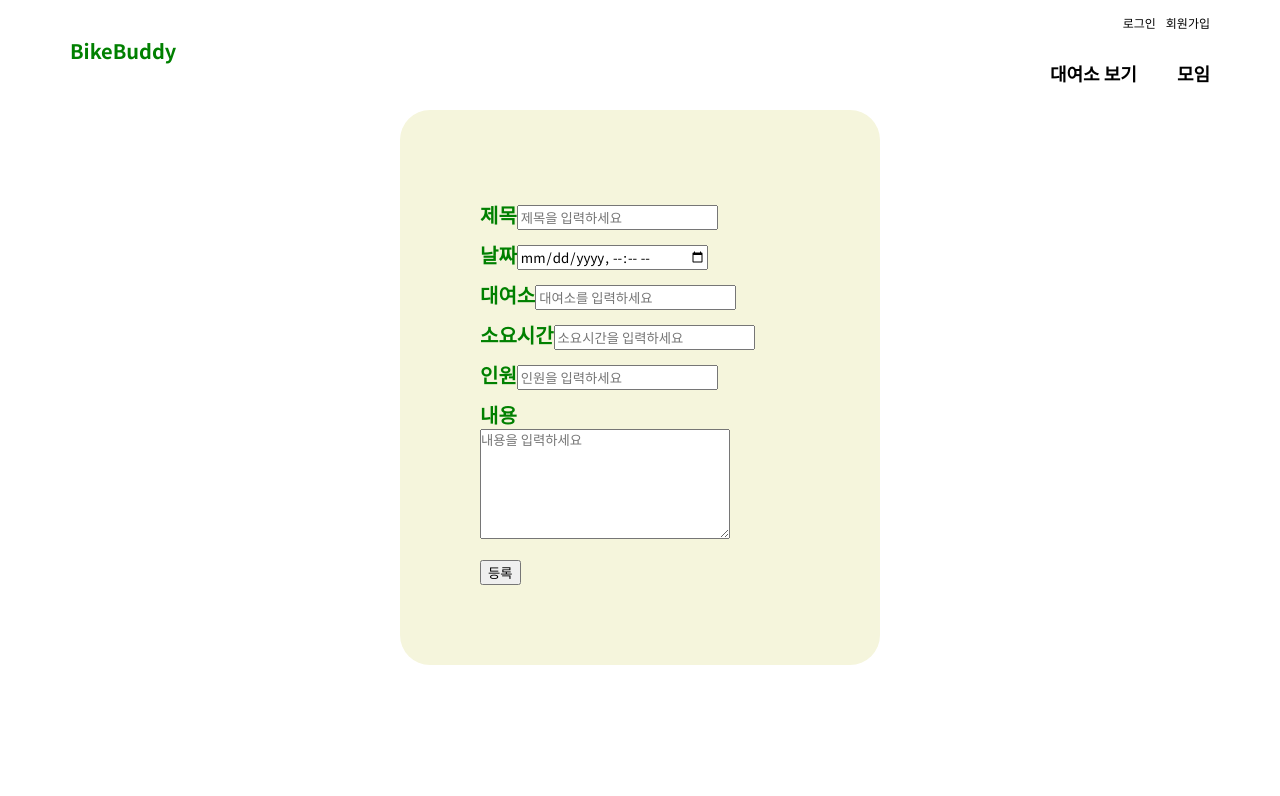
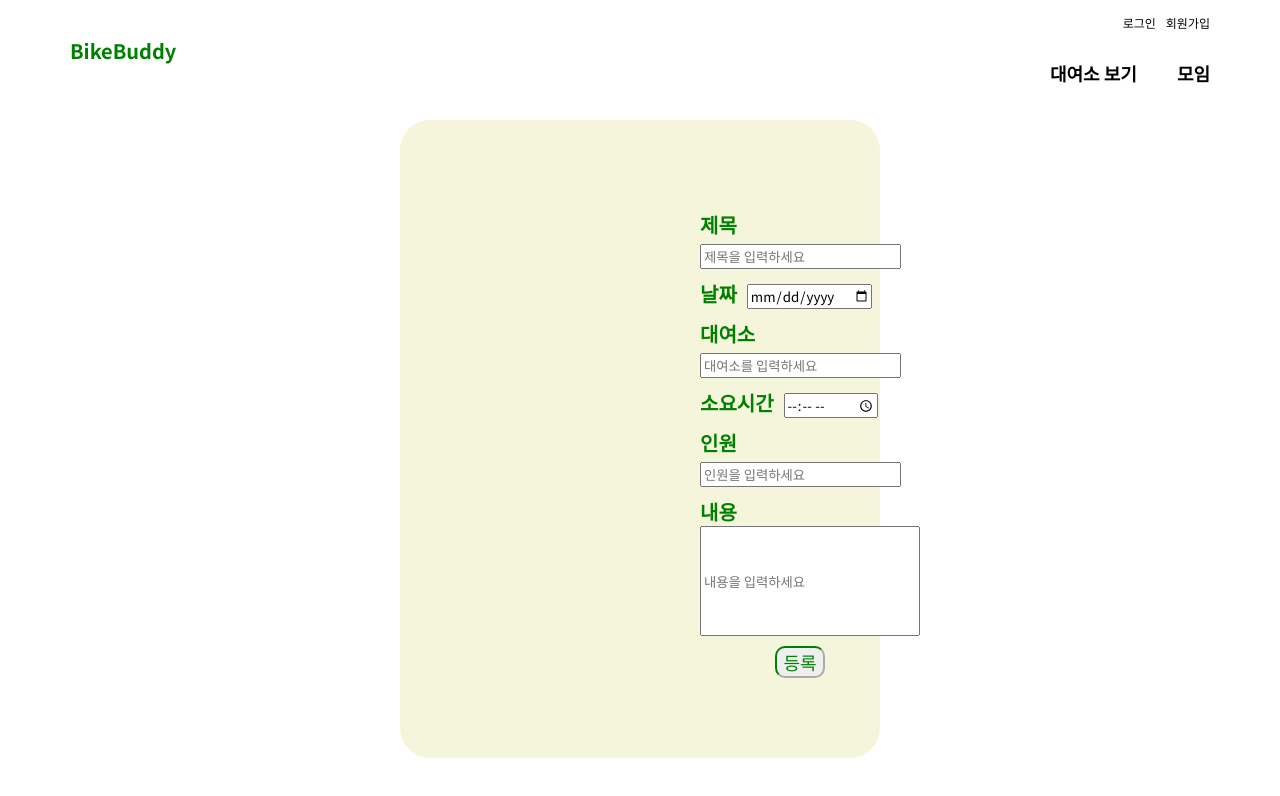
Before and after one commit to ys9494/bike-buddy, a React (Create React App) app: page /gathering in a window 1280 px wide. Shown: the top 796 px of the page. Built offline with nearby package versions, Linux system fonts and the light colour scheme.

Commit message:
feat: gathering

```diff
--- a/src/pages/GatheringPage/Gathering.js
+++ b/src/pages/GatheringPage/Gathering.js
@@ -1,58 +1,34 @@
-import React,{useState, useRef} from 'react';
+import React,{ useState } from 'react';
 import {
   GatheringWrapper,
   InputWrapper,
   GatheringForm,
+  ButtonWrapper,
 } from "./gathering-styled";
 import {
-  Form,
-  FloatingLabel,
   Button,
 } from 'react-bootstrap';
 
 
 function Gathering () {
-  // const [title, setTitle] = useState();
+  const [title, setTitle] = useState();
+  const [date, setDate] = useState();
   const [rentalshop, setRentalShop] = useState();
-  const [leadtime, setLeadTime] = useState();
+  const [time, setTime] = useState();
+  const [count,setCount ] = useState();
   const [content, setContent] = useState();
-  const [membersum,setMemberSum ] = useState();
 
-  const titleRef = useRef();
 
-  // ?이거 빼도 되나?
-  const formdata = new FormData();
-  // formdata.append('title', title);
-  formdata.append('rentalshop', rentalshop);
-  formdata.append('leadtime', leadtime);
-  formdata.append('content', content);
-  formdata.append('membersum', membersum);
 
   const handleSubmit = () => {
-    const title = titleRef.current.value;
-    console.log(title);
-  };
-
-  /*const handleTitle = (event) => {
-    event.preventDefault();
-    setTitle(event.target.value);
-  };*/
-
-  const handleRentalShop = (event) => {
-    event.preventDefault();
-    setRentalShop(event.target.value);
-  };
-  const handleLeadTime = (event) => {
-    event.preventDefault();
-    setLeadTime(event.target.value);
-  };
-  const handleContent = (event) => {
-    event.preventDefault();
-    setContent(event.target.value);
-  };
-  const handleMemberSum = (event) => {
-    event.preventDefault();
-    setMemberSum(event.target.value);
+    const formdata = new FormData();
+      formdata.append('title', title);
+       // console.log(title);
+      formdata.append('date', date);
+      formdata.append('rentalshop', rentalshop);
+      formdata.append('time', time);
+      formdata.append('count', count);
+      formdata.append('content', content);
   };
 
   return (
@@ -62,66 +38,68 @@ function Gathering () {
           <InputWrapper>
             <label>제목</label>
             <input
-              type="text"
+              type="title"
               required
-              // value={title}
-              // onChange={(e) => setTitle(e.target.value)}
+              value={title}
+              onChange={(e) => setTitle(e.target.value)}
               placeholder="제목을 입력하세요"
             />
           </InputWrapper>
           <InputWrapper>
             <label>날짜</label>
-            <input type="datetime-local"></input>
+            <input
+              type="date"
+              required
+              value={date}
+              onChange={(e) => setDate(e.target.value)}
+            ></input>
           </InputWrapper>
           <InputWrapper>
             <label>대여소</label>
             <input
-              type="text"
+              type="rentalshop"
               required
-              // value={rentalshop}
-              // onChange={(e) => setRentalshop(e.target.value)}
+              value={rentalshop}
+              onChange={(e) => setRentalShop(e.target.value)}
               placeholder="대여소를 입력하세요"
             />
           </InputWrapper>
           <InputWrapper>
             <label>소요시간</label>
             <input
-              type="Number"
+              type="time"
               required
-              // value={time}
-              // onChange={(e) => setTime(e.target.value)}
+              value={time}
+              onChange={(e) => setTime(e.target.value)}
               placeholder="소요시간을 입력하세요"
             />
           </InputWrapper>
           <InputWrapper>
             <label>인원</label>
             <input
-              type="Number"
+              type="number"
               required
-              // value={count}
-              // onChange={(e) => setCount(e.target.value)}
+              value={count}
+              onChange={(e) => setCount(e.target.value)}
               placeholder="인원을 입력하세요"
             />
           </InputWrapper>
           <InputWrapper>
-            <Form.Label htmlFor="Content">내용</Form.Label>
-              <FloatingLabel
-                controlId="floatingTextarea"
-                className="mb-4"
-              >
-                <Form.Control
-                type="text"
-                as="textarea"
-                placeholder="내용을 입력하세요"
-                style={{ height: '110px', width: '250px' }}
-                onChange={handleContent}
-                />
-              </FloatingLabel>
+            <label>내용</label>
+            <input
+              type="content"
+              required
+              value={content}
+              onChange={(e) => setContent(e.target.value)}
+              placeholder="내용을 입력하세요"
+              style={{ height: '110px', width: '220px' }}
+            />
           </InputWrapper>
-          <Button variant="primary">
-            {/* onClick={handleShow} */}
-            등록
-          </Button>
+          <ButtonWrapper>
+            <Button variant="primary" onClick={()=> handleSubmit()}>
+              등록
+            </Button>
+          </ButtonWrapper>
         </GatheringForm>
       </GatheringWrapper>
     </>
--- a/src/pages/GatheringPage/gathering-styled.js
+++ b/src/pages/GatheringPage/gathering-styled.js
@@ -2,22 +2,40 @@ import styled from "styled-components";
 
 export const GatheringWrapper = styled.div`
   display: flex;
-  margin: 10px 400px;
+  margin: 20px 400px;
   background-color: beige;
   padding:80px;
-  align-items: left;
   border-radius: 30px;
   font-size: 20px;
   font-weight: bold;
   color: green;
+
+`;
+
+export const GatheringForm = styled.div`
+  margin: 0 220px;
 `;
 
 export const InputWrapper = styled.div`
   font-size: 20px;
-  font-weight: bold;
   color: green;
   margin: 10px 0px;
+  label{
+    margin-right:10px;
+  }
 `;
 
-export const GatheringForm = styled.div`
+
+export const ButtonWrapper = styled.div`
+text-align: center;
+Button{
+    font-size: 18px;
+    color: green;
+    margin-right:20px;
+    border-radius: 10px;
+    border-color: green;
+    border-right-color: #ffffff;
+    border-bottom-color:white;
+    border-width: 2px;
+  }
 `;
--- a/src/pages/GatheringlistPage/gatheringlist-styled.js
+++ b/src/pages/GatheringlistPage/gatheringlist-styled.js
@@ -2,8 +2,12 @@ import styled from "styled-components";
 
 export const GatheringlistWrapper = styled.div`
   display: flex;
-  margin: 10px 100px;
+  margin: 20px 400px;
   background-color: beige;
-  padding:50px;
+  padding: 40px;
   align-items: left;
-  border-radius: 30px;`;
+  border-radius: 30px;
+  font-size: 20px;
+  font-weight: bold;
+  color: green;
+  `;
--- a/src/pages/UsergatheringPage/Usergathering.js
+++ b/src/pages/UsergatheringPage/Usergathering.js
@@ -1,47 +1,32 @@
 import { UsergatheringWrapper,
   UsergatheringForm,
-  InputWrapper
+  InputWrapper,
+  ButtonWrapper,
 } from "./usergathering-styled";
 import React,{useState} from 'react';
 import {
+  Button,
   Form,
-  FloatingLabel,
-  Button,
 } from 'react-bootstrap';
 
 const Usergathering = () => {
     const [title, setTitle] = useState();
+    const [date, setDate] = useState();
     const [rentalshop, setRentalShop] = useState();
-    const [leadtime, setLeadTime] = useState();
+    const [time, setTime] = useState();
     const [content, setContent] = useState();
-    const [membersum,setMemberSum ] = useState();
+    const [count,setCount ] = useState();
 
-    const formdata = new FormData();
-    formdata.append('title', title);
-    formdata.append('rentalshop', rentalshop);
-    formdata.append('leadtime', leadtime);
-    formdata.append('content', content);
-    formdata.append('membersum', membersum);
+    // useEffect(()=> {
+    // },[]);
 
-    const handleTitle = (event) => {
+
+    const handleModify = (event) => {
       event.preventDefault();
-      setTitle(event.target.value);
+
     };
-    const handleRentalShop = (event) => {
+    const handleDelete = (event) => {
       event.preventDefault();
-      setRentalShop(event.target.value);
-    };
-    const handleLeadTime = (event) => {
-      event.preventDefault();
-      setLeadTime(event.target.value);
-    };
-    const handleContent = (event) => {
-      event.preventDefault();
-      setContent(event.target.value);
-    };
-    const handleMemberSum = (event) => {
-        event.preventDefault();
-        setMemberSum(event.target.value);
     };
 
 
@@ -52,60 +37,48 @@ const Usergathering = () => {
             <InputWrapper>
               <label>제목</label>
               <input
-                type="text"
-                required
-                // value={email}
-                // onChange={(e) => setEmail(e.target.value)}
-              />
+                type = "title"
+                placeholder = {title} />
             </InputWrapper>
             <InputWrapper>
               <label>날짜</label>
-              <input type="datetime-local"></input>
+              <input
+                type = "date"
+                placeholder = {date} />
             </InputWrapper>
-            <Form.Label htmlFor="RentalShop">대여소</Form.Label>
-              <Form.Control
-                type="text"
-                onChange={handleRentalShop}
-              />
+            <InputWrapper>
+              <label>대여소</label>
+              <input
+                type = "rentalshop"
+                placeholder = {rentalshop} />
+            </InputWrapper>
             <InputWrapper>
               <label>소요시간</label>
               <input
-              type="Number"
-              required
-              // value={time}
-              // onChange={(e) => setTime(e.target.value)}
-            />
+                type = "time"
+                placeholder = {time} />
             </InputWrapper>
             <InputWrapper>
               <label>인원</label>
               <input
-              type="Number"
-              required
-              // value={count}
-              // onChange={(e) => setCount(e.target.value)}
-            />
+                type = "number"
+                placeholder = {count} />
             </InputWrapper>
             <InputWrapper>
-            <Form.Label htmlFor="Content">내용</Form.Label>
-              <FloatingLabel
-                controlId="floatingTextarea"
-                className="mb-4"
-              >
-                <Form.Control
-                type="text"
-                as="textarea"
-                style={{ height: '110px', width: '250px' }}
-                onChange={handleContent}
-                />
-              </FloatingLabel>
+              <label>내용</label>
+              <input
+                type = "content"
+                placeholder = {content}
+                style={{ height: '110px', width: '220px' }} />
             </InputWrapper>
-              <Button variant="primary">
-                {/* onClick={handleShow} */}
+          <ButtonWrapper>
+            <Button variant="primary" onClick={()=> handleModify()}>
               수정
             </Button>
-              <Button variant="primary">
+            <Button variant="primary" onClick={()=> handleDelete()}>
               삭제
             </Button>
+          </ButtonWrapper>
           </UsergatheringForm>
         </UsergatheringWrapper>
       </>
--- a/src/pages/UsergatheringPage/usergathering-styled.js
+++ b/src/pages/UsergatheringPage/usergathering-styled.js
@@ -2,7 +2,7 @@ import styled from "styled-components";
 
 export const UsergatheringWrapper = styled.div`
   display: flex;
-  margin: 10px 400px;
+  margin: 20px 400px;
   background-color: beige;
   padding:80px;
   align-items: left;
@@ -13,14 +13,29 @@ export const UsergatheringWrapper = styled.div`
   `;
 
 export const UsergatheringForm = styled.div`
+  margin: 0 220px;
   `;
 
 export const InputWrapper = styled.div`
+
   font-size: 20px;
-  font-weight: bold;
   color: green;
   margin: 10px 0px;
   label{
     margin-right:10px;
   }
   `;
+
+export const ButtonWrapper = styled.div`
+  text-align: center;
+  Button{
+    font-size: 18px;
+    color: green;
+    margin-right:20px;
+    border-radius: 10px;
+    border-color: green;
+    border-right-color: #ffffff;
+    border-bottom-color:white;
+    border-width: 2px;
+  }
+`;
```
Also changed, not shown: src/pages/GatheringlistPage/Gatheringlist.js (+5 -4 lines), 2 other files (tests, documents, lock files or other folders). Lines whose indentation alone changed are shown as unchanged.
